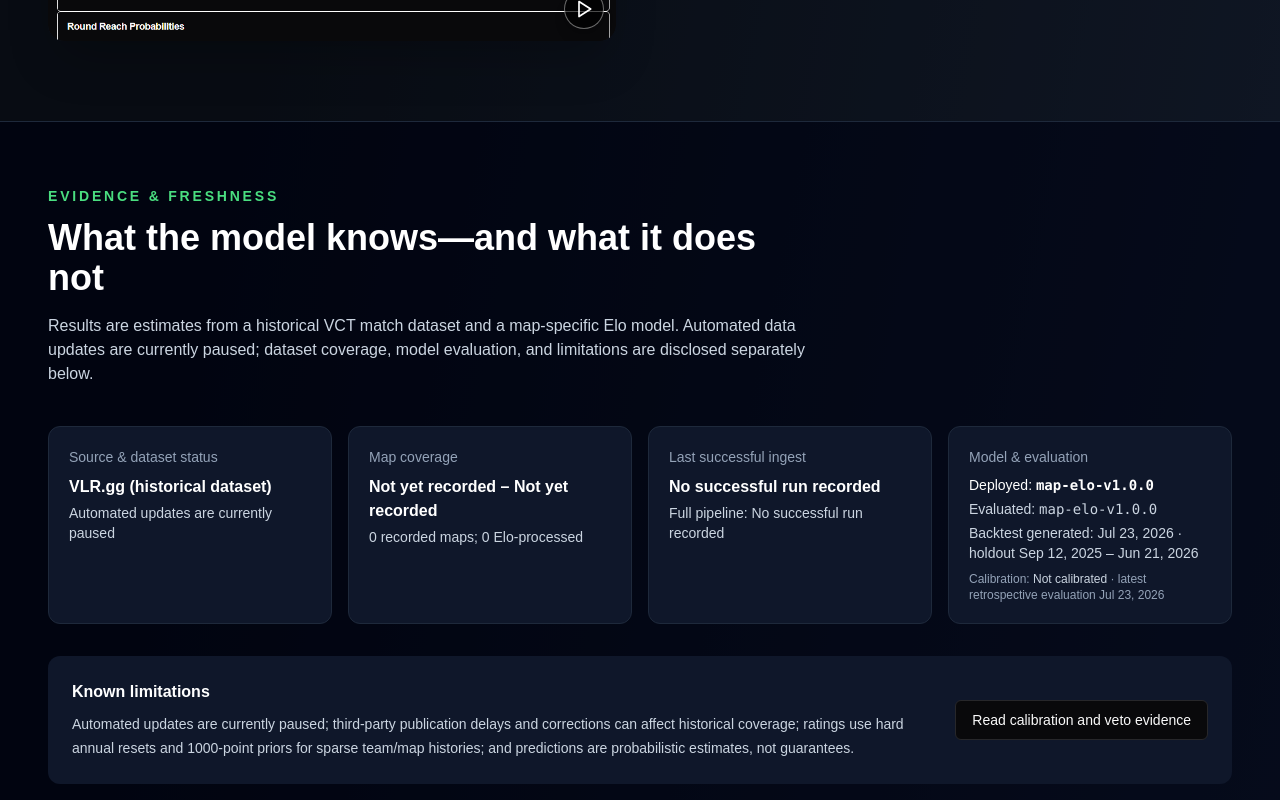
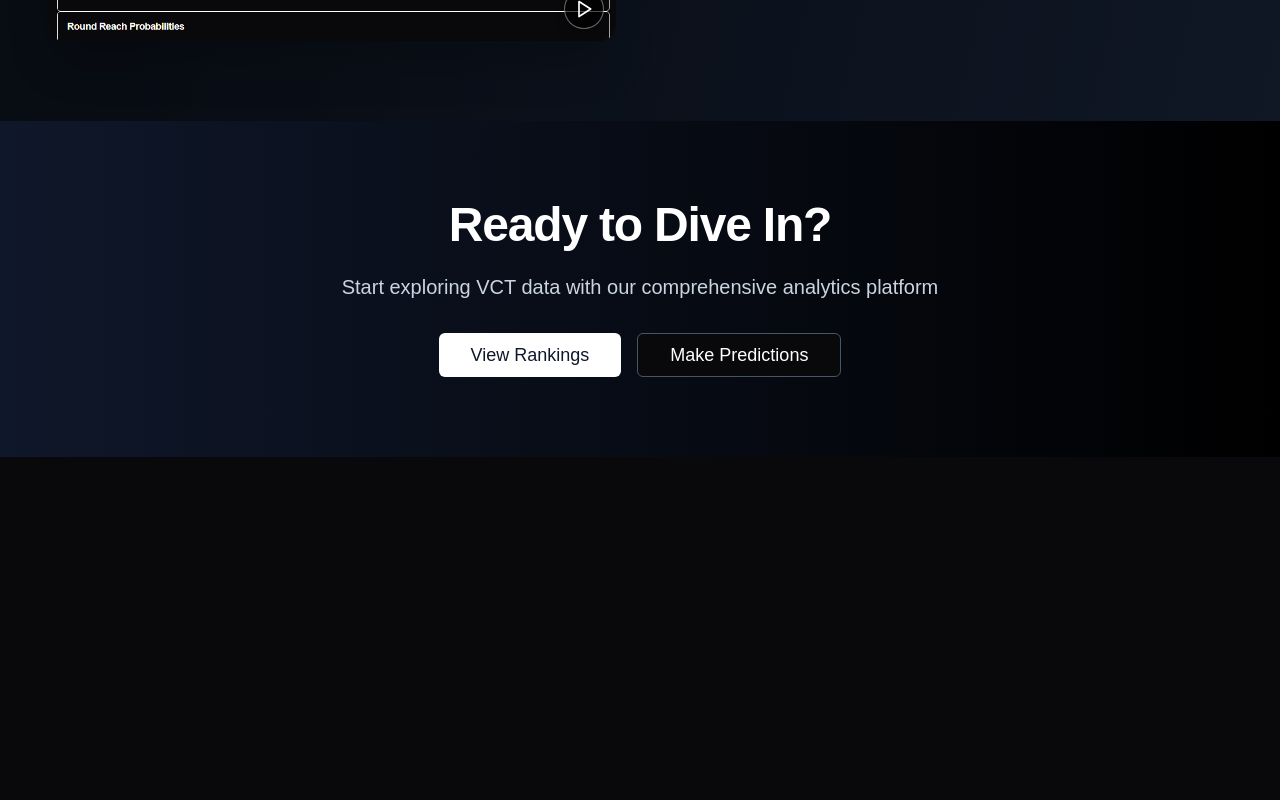
Before and after one commit to BenDotWillcox/valorant-elo-dashboard, a Next.js app: page / in a window 1280 px wide. Shown: the part 5180-5980 px from the top of the page. After the commit the page ends 5637 px from the top, so only its background shows below. Built offline with nearby package versions, Linux system fonts and the light colour scheme; no server answers; the database is empty; grey boxes are pictures that could not be loaded.

Commit message:
Simplify homepage content

```diff
--- a/app/page.tsx
+++ b/app/page.tsx
@@ -2,9 +2,6 @@ import Link from "next/link";
 import { Button } from "@/components/ui/button";
 import { Logo } from "@/components/logo";
 import { FeatureVideo } from "@/components/feature-video";
-import { DataMethodologyPanel } from "@/components/data-methodology-panel";
-import backtest from "@/public/data/elo-backtest.json";
-import type { TemporalBacktestResult } from "@/lib/elo/backtest";
 import { ArrowRight, TrendingUp, Target, BarChart3, BookOpen, Zap, Users, User } from "lucide-react";
 
 const features = [
@@ -120,8 +117,6 @@ const features = [
   }
 ];
 
-const backtestReport = backtest as unknown as TemporalBacktestResult;
-
 export default function Home() {
   return (
     <div className="min-h-screen bg-gradient-to-br from-slate-50 via-white to-slate-100 dark:from-black dark:via-black dark:to-gray-900">
@@ -220,15 +215,6 @@ export default function Home() {
         );
       })}
 
-      <DataMethodologyPanel
-        backtestGeneratedAt={backtestReport.manifest.generatedAt}
-        evaluatedModelVersion={backtestReport.manifest.evaluatedModelVersion}
-        evaluationCoverage={{
-          start: backtestReport.split.observedRanges.test.firstCompletedAt!,
-          end: backtestReport.split.observedRanges.test.lastCompletedAt!,
-        }}
-      />
-
       {/* CTA Section */}
       <section className="relative px-6 py-20 sm:px-8 lg:px-12 bg-gradient-to-r from-slate-800 to-slate-900 dark:from-slate-900 dark:to-black overflow-hidden">
         <div className="mx-auto max-w-4xl text-center relative z-10">
```
